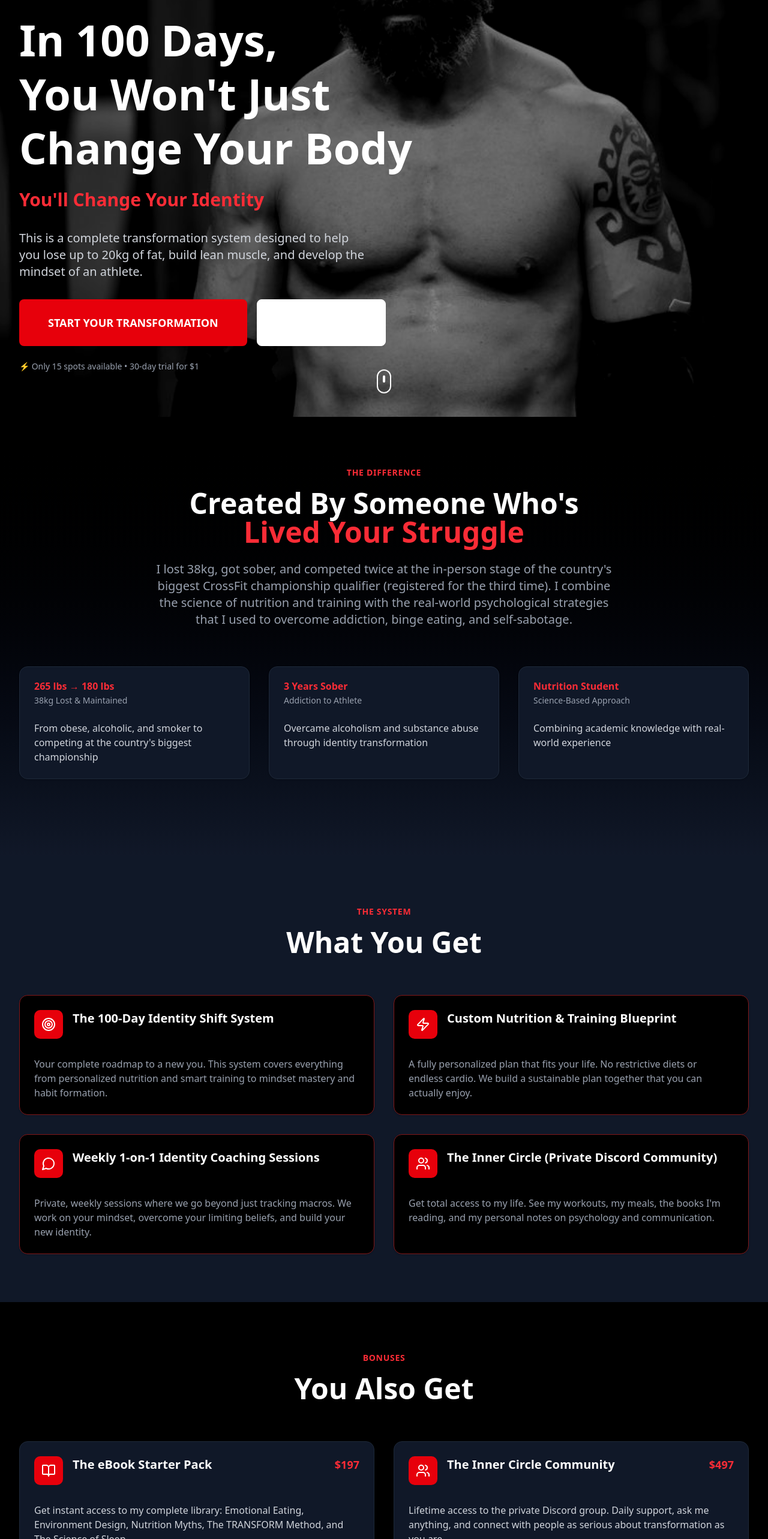
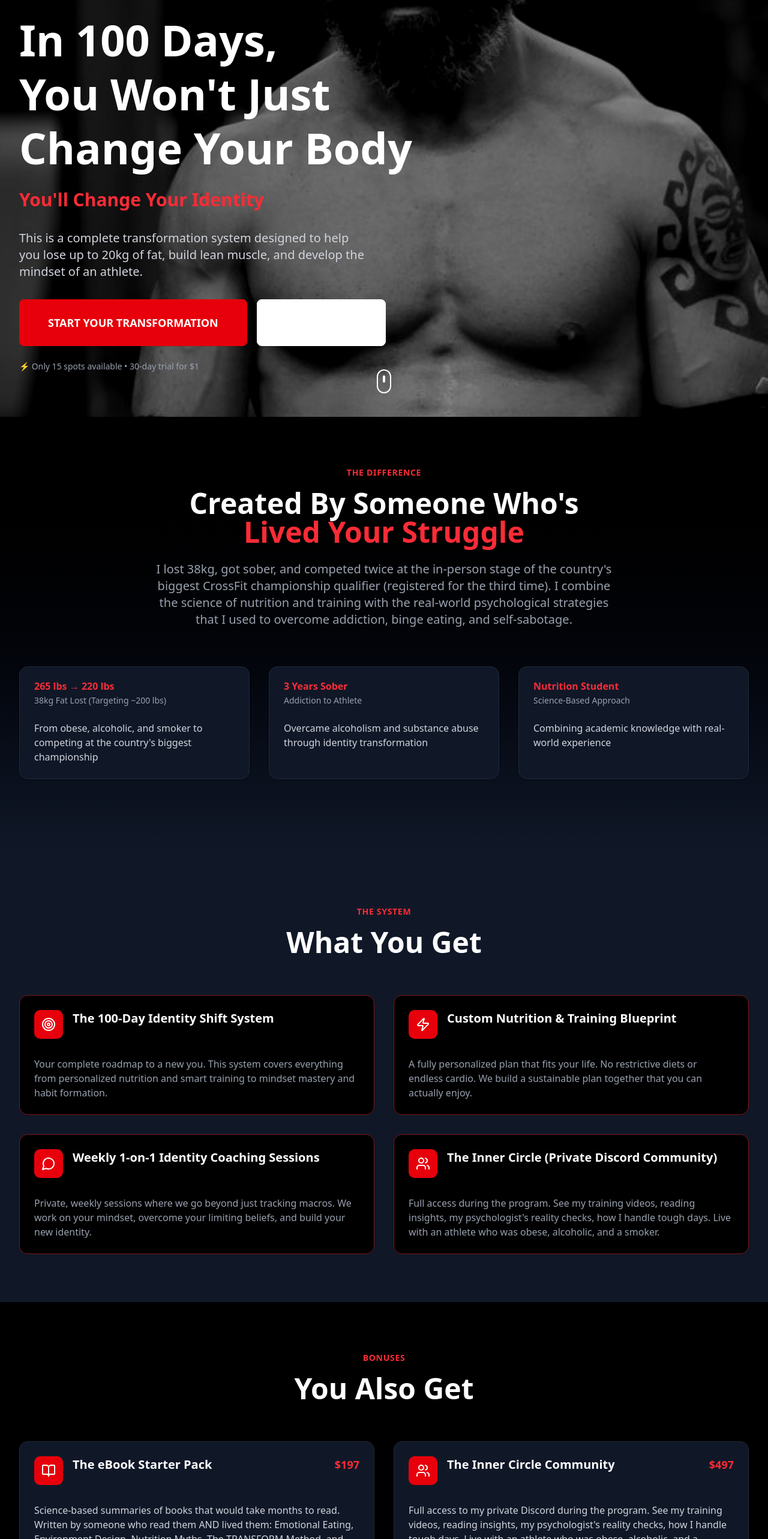
Before and after one commit to AdrianoDRJB/Transform-method, a React (Vite) app: page /identity in a window 1280 px wide. Shown: the part 169-2735 px from the top of the page at 60% size. Built offline with nearby package versions, Linux system fonts and the light colour scheme.

Commit message:
Update numbers (265→220 lbs, target ~200), zoom out hero photo more, fix ebook and Discord descriptions

```diff
--- a/src/components/TheIdentity.jsx
+++ b/src/components/TheIdentity.jsx
@@ -32,7 +32,7 @@ function TheIdentity() {
     {
       icon: Users,
       title: "The Inner Circle (Private Discord Community)",
-      description: "Get total access to my life. See my workouts, my meals, the books I'm reading, and my personal notes on psychology and communication."
+      description: "Full access during the program. See my training videos, reading insights, my psychologist's reality checks, how I handle tough days. Live with an athlete who was obese, alcoholic, and a smoker."
     }
   ]
 
@@ -41,13 +41,13 @@ function TheIdentity() {
       icon: BookOpen,
       title: "The eBook Starter Pack",
       value: "$197",
-      description: "Get instant access to my complete library: Emotional Eating, Environment Design, Nutrition Myths, The TRANSFORM Method, and The Science of Sleep."
+      description: "Science-based summaries of books that would take months to read. Written by someone who read them AND lived them: Emotional Eating, Environment Design, Nutrition Myths, The TRANSFORM Method, and The Science of Sleep."
     },
     {
       icon: Users,
       title: "The Inner Circle Community",
       value: "$497",
-      description: "Lifetime access to the private Discord group. Daily support, ask me anything, and connect with people as serious about transformation as you are."
+      description: "Full access to my private Discord during the program. See my training videos, reading insights, my psychologist's reality checks, how I handle tough days. Live with an athlete who was obese, alcoholic, and a smoker - so YES, you can too."
     },
     {
       icon: Trophy,
@@ -81,8 +81,8 @@ function TheIdentity() {
           className="absolute inset-0 bg-cover bg-center"
           style={{
             backgroundImage: 'url(/hero-bw.jpg)',
-            transform: `translateY(${scrollY * 0.5}px) scale(1.15)`,
-            transformOrigin: 'center 30%',
+            transform: `translateY(${scrollY * 0.5}px) scale(1.5)`,
+            transformOrigin: 'center 25%',
             filter: 'grayscale(100%) contrast(1.2)'
           }}
         />
@@ -148,8 +148,8 @@ function TheIdentity() {
           <div className="grid grid-cols-1 md:grid-cols-3 gap-8 mb-12">
             <Card className="bg-gray-900 border-gray-800 text-white">
               <CardHeader>
-                <CardTitle className="text-red-500">265 lbs → 180 lbs</CardTitle>
-                <CardDescription className="text-gray-400">38kg Lost & Maintained</CardDescription>
+                <CardTitle className="text-red-500">265 lbs → 220 lbs</CardTitle>
+                <CardDescription className="text-gray-400">38kg Fat Lost (Targeting ~200 lbs)</CardDescription>
               </CardHeader>
               <CardContent>
                 <p className="text-gray-300">From obese, alcoholic, and smoker to competing at the country's biggest championship</p>
```
